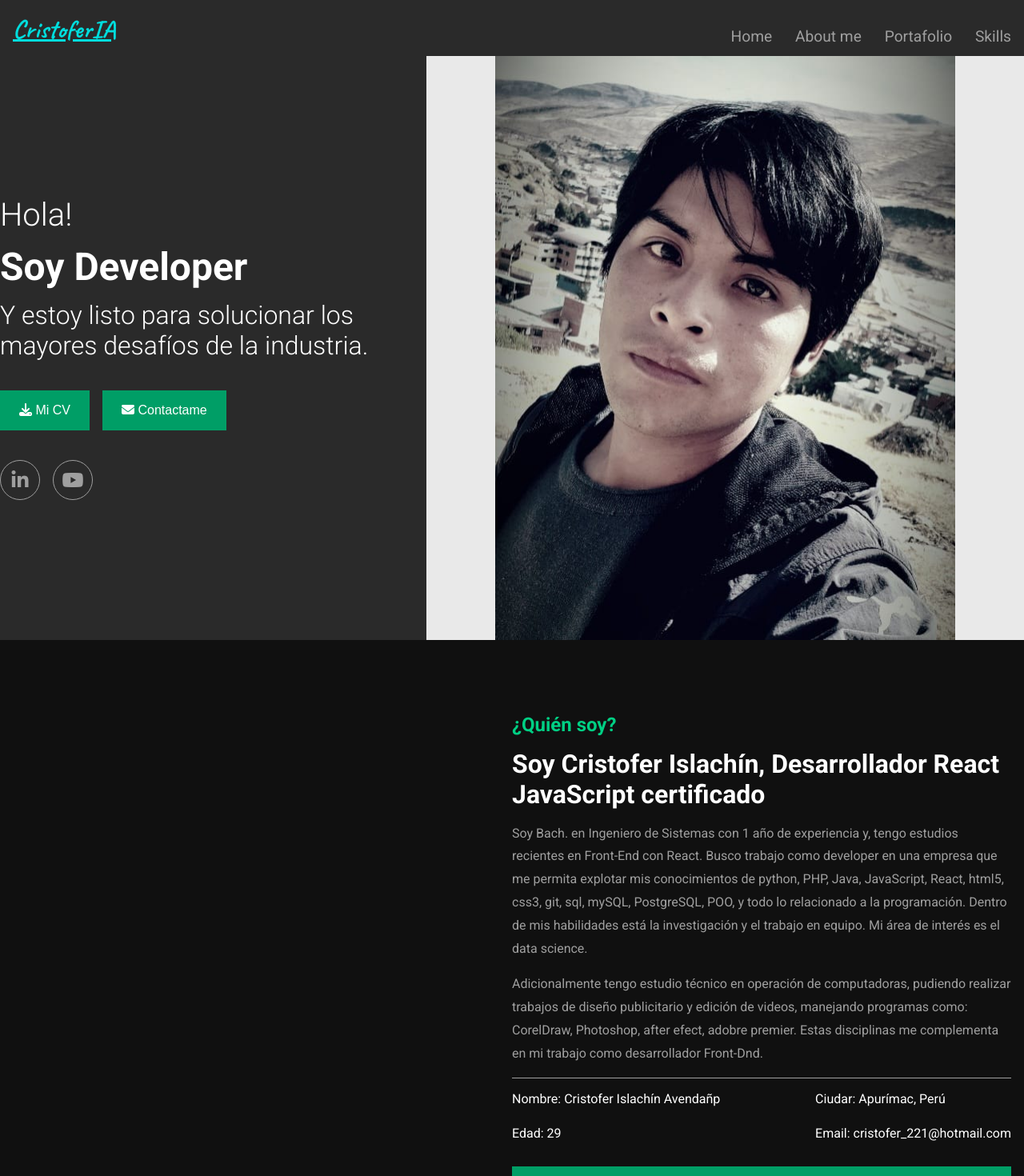
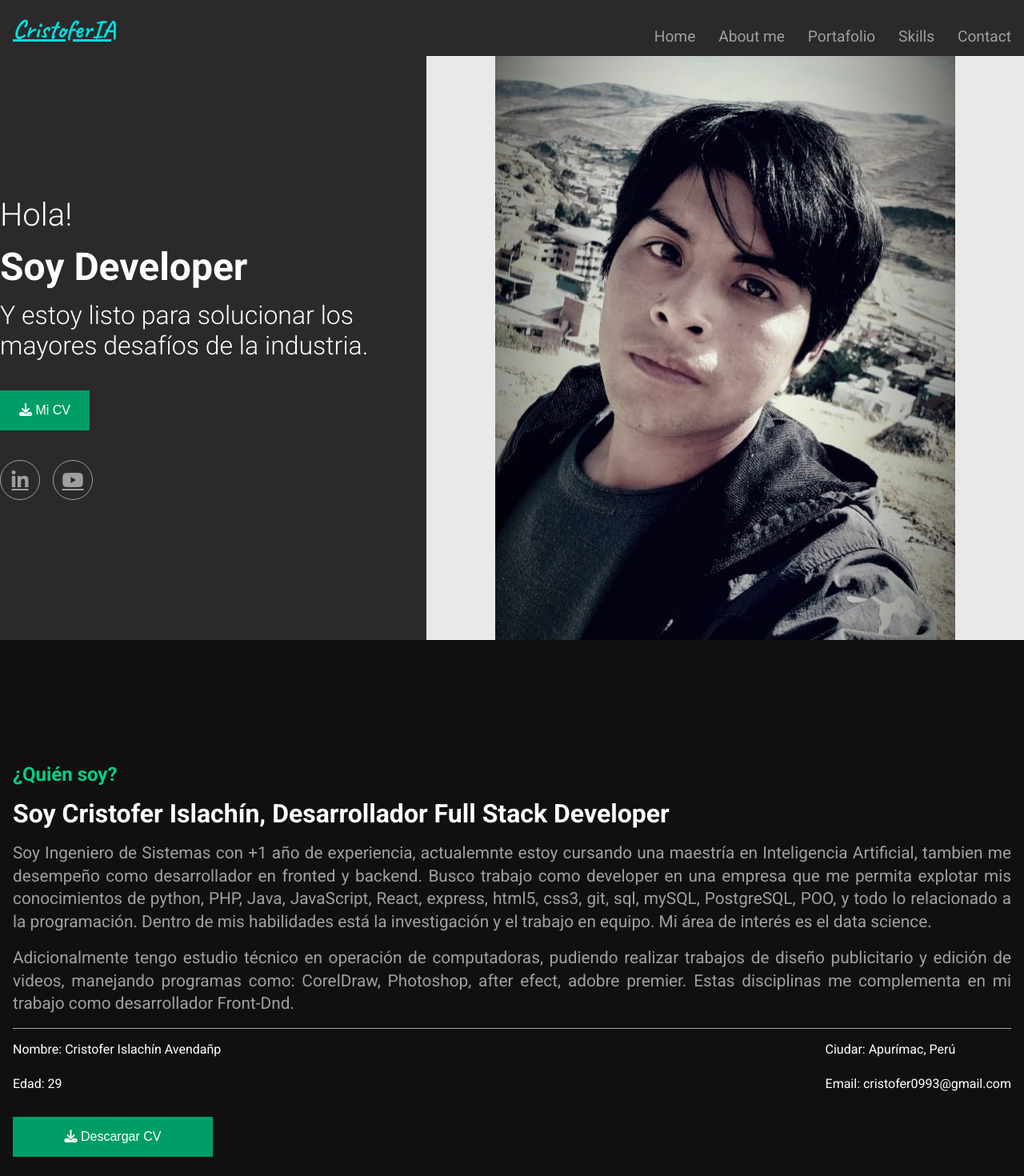
Before and after one commit to CristoferIA/MiPortafolio, a React (Vite) app: page / in a window 1280 px wide. Shown: the top 1470 px of the page at 80% size. Built offline with nearby package versions, Linux system fonts and the light colour scheme.

Commit message:
mi-portafolio-v3.5

```diff
--- a/package.json
+++ b/package.json
@@ -11,7 +11,9 @@
   "dependencies": {
     "react": "^18.2.0",
     "react-dom": "^18.2.0",
-    "react-icons": "^4.7.1"
+    "react-icons": "^4.7.1",
+    "react-router-dom": "^6.9.0",
+    "react-scroll": "^1.8.9"
   },
   "devDependencies": {
     "@types/react": "^18.0.26",
--- a/public/css/about.css
+++ b/public/css/about.css
@@ -1,4 +1,4 @@
-.about{
+.about {
     width: 100%;
     height: 100vh;
     max-height: 1080px;
@@ -10,7 +10,7 @@
     padding: 1rem;
 }
 
-.about__container{
+.about__container {
     color: var(--text-color);
     width: 100%;
     max-width: 1280px;
@@ -21,42 +21,50 @@
 
 }
 
-.about__foto{
+.about__foto {
     width: 50%;
 }
 
-.about__information{
-    width: 50%;
+.about__information {
+    width: auto;
     height: 100%;
     display: flex;
     flex-direction: column;
     justify-content: center;
     gap: 1rem;
 }
-.about__information>h2{
+
+.about__information>h2 {
     color: var(--btn-color-2);
 }
-.about__information>h1{
+
+.about__information>h1 {
     color: var(--text-color);
 }
-.about__information>p{
+
+.about__information>p {
+    font-size: 1.3rem;
     color: var(--text-color-gray);
     line-height: 1.8rem;
+    text-align: justify;
 }
 
-.about__information-detalle{
+.about__information-detalle {
     border-top: 1px solid var(--text-color-gray);
     padding: 1rem 0;
     display: flex;
     justify-content: space-between;
 }
-.about__information-detalle>div{
+
+.about__information-detalle>div {
     display: flex;
     flex-direction: column;
     gap: 1.5rem;
 }
 
-.about__information>button{
+.about__information>button {
+    max-width: 250px;
+    width: 100%;
     padding: 1rem 1.5rem;
     font-size: 1rem;
     color: white;
@@ -64,6 +72,7 @@
     background-color: var(--btn-color);
     cursor: pointer;
 }
-.about__information>button:active{
+
+.about__information>button:active {
     background-color: var(--btn-color-2);
 }
--- a/public/css/home.css
+++ b/public/css/home.css
@@ -71,7 +71,7 @@
     list-style: none;
 }
 
-.home__information>div>ul>li {
+.home__information>div>ul>li>a {
     width: 2rem;
     height: 2rem;
     font-size: 1.5rem;
@@ -85,7 +85,7 @@
     align-items: center;
 }
 
-.home__information>div>ul>li:hover {
+.home__information>div>ul>li>a:hover {
     color: var(--text-color);
     border: 1px solid var(--text-color);
 }
--- a/src/components/About.jsx
+++ b/src/components/About.jsx
@@ -5,21 +5,20 @@ const About = () => {
   return (
     <div className="about">
       <div className="about__container">
-        <div className="about__foto"></div>
+        {/*<div className="about__foto"></div>*/}
         <div className="about__information">
           <h2>¿Quién soy?</h2>
-          <h1>
-            Soy Cristofer Islachín, Desarrollador React JavaScript certificado
-          </h1>
+          <h1>Soy Cristofer Islachín, Desarrollador Full Stack Developer</h1>
           <p>
             {" "}
-            Soy Bach. en Ingeniero de Sistemas con 1 año de experiencia y, tengo
-            estudios recientes en Front-End con React. Busco trabajo como
-            developer en una empresa que me permita explotar mis conocimientos
-            de python, PHP, Java, JavaScript, React, html5, css3, git, sql,
-            mySQL, PostgreSQL, POO, y todo lo relacionado a la programación.
-            Dentro de mis habilidades está la investigación y el trabajo en
-            equipo. Mi área de interés es el data science.
+            Soy Ingeniero de Sistemas con +1 año de experiencia, actualemnte
+            estoy cursando una maestría en Inteligencia Artificial, tambien me
+            desempeño como desarrollador en fronted y backend. Busco trabajo
+            como developer en una empresa que me permita explotar mis
+            conocimientos de python, PHP, Java, JavaScript, React, express,
+            html5, css3, git, sql, mySQL, PostgreSQL, POO, y todo lo relacionado
+            a la programación. Dentro de mis habilidades está la investigación y
+            el trabajo en equipo. Mi área de interés es el data science.
           </p>
           <p>
             Adicionalmente tengo estudio técnico en operación de computadoras,
@@ -42,7 +41,7 @@ const About = () => {
                 Ciudar: <span>Apurímac, Perú</span>
               </p>
               <p>
-                Email: <span>cristofer_221@hotmail.com</span>
+                Email: <span>cristofer0993@gmail.com</span>
               </p>
             </div>
           </div>
--- a/src/components/Contact.jsx
+++ b/src/components/Contact.jsx
@@ -7,15 +7,35 @@ const Contact = () => {
     <div className="contact">
       <div className="contact__container">
         <HeaderTitle title={"Contact"} myTitle={"My Contac"} />
+
         <div className="contact__items">
-          <form action="">
-            <h1>Message Me</h1>
-            <input type="text" placeholder="Name *" required/>
-            <input type="email" placeholder="example@mail.com *" required/>
-            <input type="text" placeholder="Subject *" required/>
-            <textarea name="" id="" cols="30" rows="5" placeholder="Message *" required></textarea>
-            <button>Send Message</button>
-          </form>
+          <h1>✉ cristofer0993@gmail.com</h1>
+          <br />
+          <h1>
+            <i className="fab fa-linkedin"></i>{" "}
+            <a
+              style={{ color: "blue" }}
+              href="https://www.linkedin.com/in/cristofer-islach%C3%ADn-avenda%C3%B1o-217657135/"
+            >
+              Visitame
+            </a>
+          </h1>
+          {/*<form action="">
+              <h1>Message Me</h1>
+              <input type="text" placeholder="Name *" required />
+              <input type="email" placeholder="example@mail.com *" required />
+              <input type="text" placeholder="Subject *" required />
+              <textarea
+                name=""
+                id=""
+                cols="30"
+                rows="5"
+                placeholder="Message *"
+                required
+              ></textarea>
+              <button>Send Message</button>
+            </form>
+            */}
         </div>
       </div>
     </div>
--- a/src/components/Header.jsx
+++ b/src/components/Header.jsx
@@ -1,5 +1,6 @@
 import React from "react";
 import "../../public/css/header.css";
+import { Link, animateScroll as scroll } from "react-scroll";
 
 const Header = () => {
   window.onscroll = function () {
@@ -10,36 +11,41 @@ const Header = () => {
       element.classList.remove("header-none");
     }
   };
-
-  const animateScroll = (e) => {
-    const desing = document.querySelector(e);
-    desing.scrollIntoView({
-      behavior: "smooth",
-    });
-  };
-
-  const handleHome = () => {
-    animateScroll(".home");
-  };
-  const handleAbout = () => {
-    animateScroll(".about");
-  };
-  const handlePortafolio = () => {
-    animateScroll(".portafolio");
-  };
-  const handleSkill = () => {
-    animateScroll(".skills");
-  };
   return (
     <div className="header">
       <div className="header__container">
-        <h1>CristoferIA</h1>
+        <h1>
+          <Link to="home" smooth={true} duration={500}>
+            CristoferIA
+          </Link>
+        </h1>
         <div className="header__menu">
           <ul>
-            <li onClick={handleHome}>Home</li>
-            <li onClick={handleAbout}>About me</li>
-            <li onClick={handlePortafolio}>Portafolio</li>
-            <li onClick={handleSkill}>Skills</li>
+            <li>
+              <Link to="home" smooth={true} duration={500}>
+                Home
+              </Link>
+            </li>
+            <li>
+              <Link to="about" smooth={true} duration={500}>
+                About me
+              </Link>
+            </li>
+            <li>
+              <Link to="portafolio" smooth={true} duration={500}>
+                Portafolio
+              </Link>
+            </li>
+            <li>
+              <Link to="skills" smooth={true} duration={500}>
+                Skills
+              </Link>
+            </li>
+            <li>
+              <Link to="contact" smooth={true} duration={500}>
+                Contact
+              </Link>
+            </li>
           </ul>
           <i className="menu-hamburger fas fa-bars"></i>
         </div>
--- a/src/components/Home.jsx
+++ b/src/components/Home.jsx
@@ -74,17 +74,27 @@ const Home = () => {
             >
               <i className="fas fa-download"></i> Mi CV
             </button>
-            <button>
+            {/*<button>
               <i className="fas fa-envelope"></i> Contactame
-            </button>
+            </button>*/}
           </div>
           <div>
             <ul>
               <li>
-                <i className="fab fa-linkedin-in"></i>
+                <a
+                  target="_blank"
+                  href="https://www.linkedin.com/in/cristofer-islach%C3%ADn-avenda%C3%B1o-217657135/"
+                >
+                  <i className="fab fa-linkedin-in"></i>
+                </a>
               </li>
               <li>
-                <i className="fab fa-youtube"></i>
+                <a
+                  target="_blank"
+                  href="https://www.youtube.com/@caminoalfuturo3799"
+                >
+                  <i className="fab fa-youtube"></i>
+                </a>
               </li>
             </ul>
           </div>
```
Also changed, not shown: 1 other file (tests, documents, lock files or other folders).
